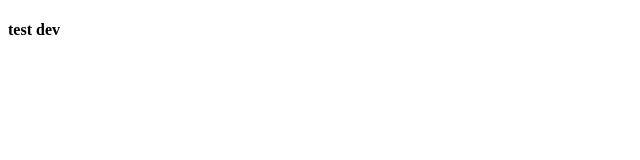
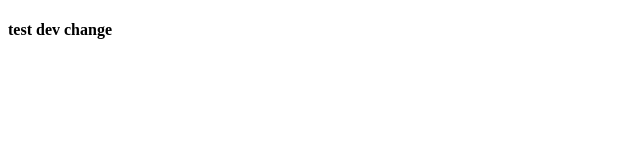
Before and after one commit to gastonfreireGit/StaticSite_CICD_CFEC2, a plain HTML site: page index.html in a window 1280 px wide. Shown: the full height of the page, 0-640 px from the left. Drawn offline with Linux system fonts and the light colour scheme.

Commit message:
update index 2 instances

```diff
--- a/index.html
+++ b/index.html
@@ -2,7 +2,7 @@
 <html>
 <body>
 
-<h4>test dev</h4>
+<h4>test dev change</h4>
 
 </body>
 </html>
```
